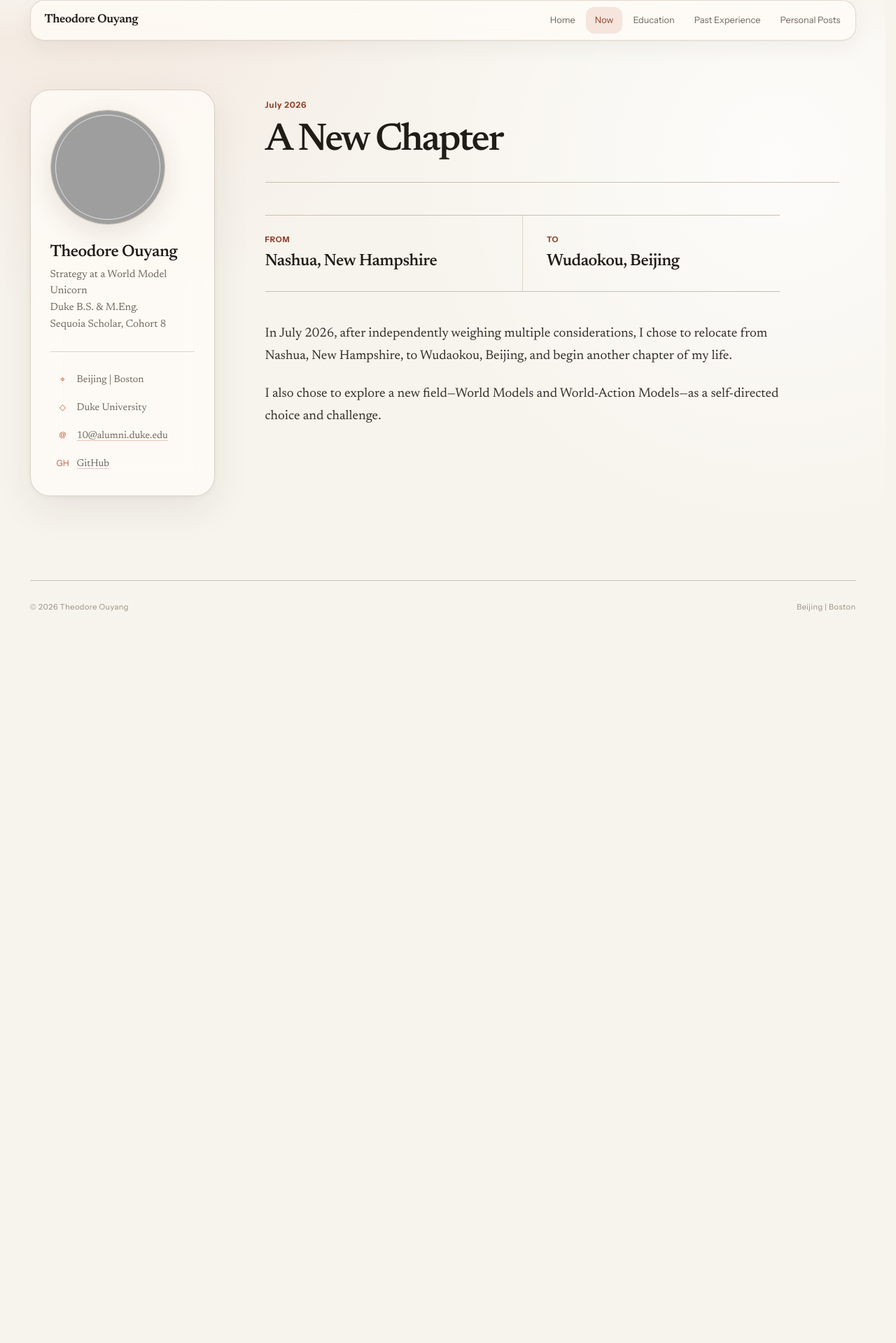
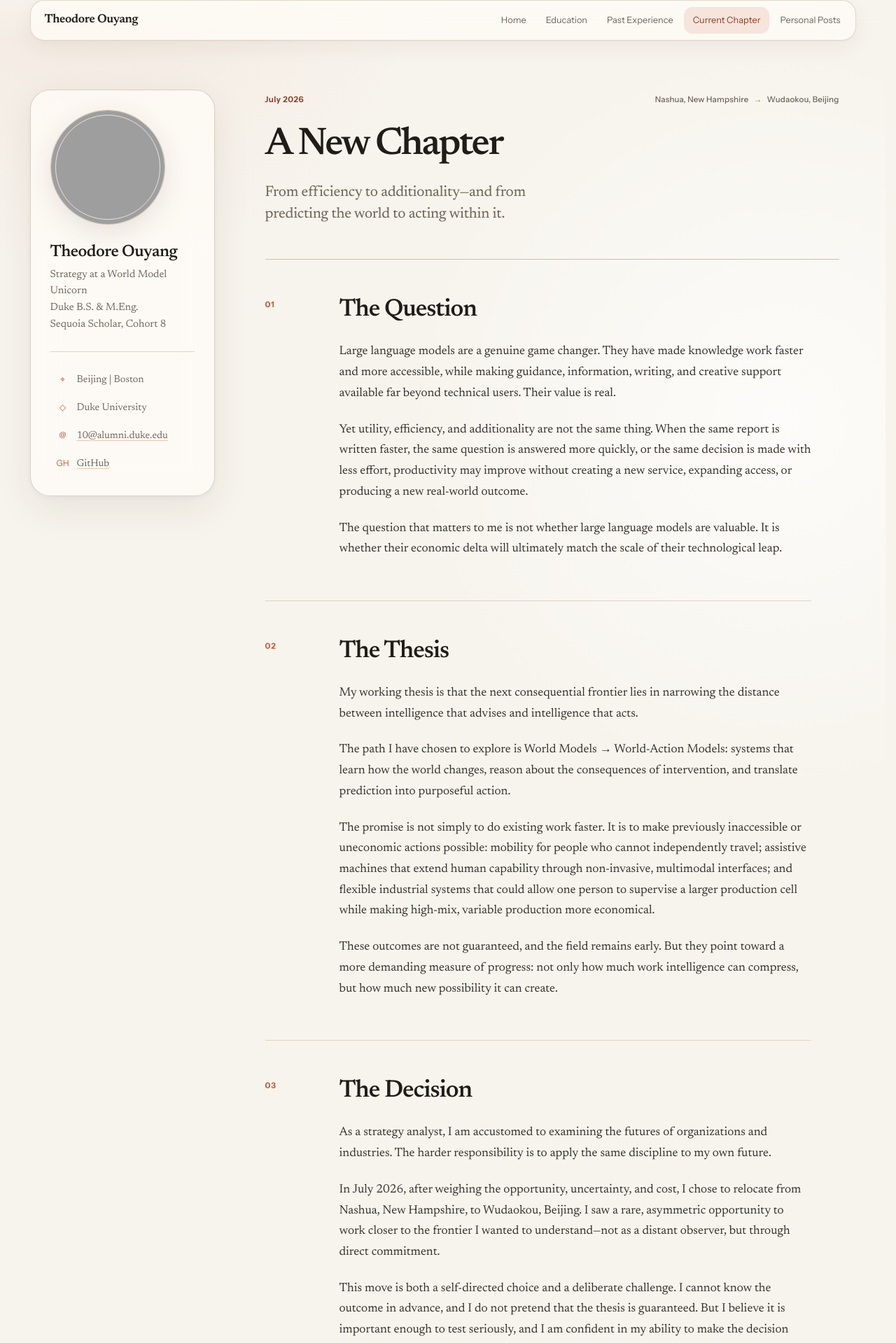
Before and after one commit to 130U/130U.github.io, a Next.js app: page /now in a window 1280 px wide. Shown: the part 12-1931 px from the top of the page at 70% size. Before the commit the page ends 927 px from the top, so only its background shows below. Built offline with nearby package versions, Linux system fonts and the light colour scheme; grey boxes are pictures that could not be loaded.

Commit message:
Rebuild current chapter narrative

```diff
--- a/app/components/SiteShell.tsx
+++ b/app/components/SiteShell.tsx
@@ -5,9 +5,9 @@ type ActivePage = "home" | "now" | "education" | "experience" | "posts";
 
 const navigation: Array<{ key: ActivePage; label: string; href: string }> = [
   { key: "home", label: "Home", href: "/" },
-  { key: "now", label: "Now", href: "/now/" },
   { key: "education", label: "Education", href: "/education/" },
   { key: "experience", label: "Past Experience", href: "/past-experience/" },
+  { key: "now", label: "Current Chapter", href: "/now/" },
   { key: "posts", label: "Personal Posts", href: "/personal-posts/" },
 ];
 
--- a/app/globals.css
+++ b/app/globals.css
@@ -560,61 +560,112 @@ a:focus-visible {
   content: "";
 }
 
-.now-intro .eyebrow {
-  margin-bottom: 14px;
-}
-
-.now-story {
-  max-width: 735px;
-}
-
-.journey-route {
-  display: grid;
-  grid-template-columns: repeat(2, minmax(0, 1fr));
-  margin: 0 0 44px;
-  padding: 0;
-  border-top: 1px solid var(--rule-strong);
-  border-bottom: 1px solid var(--rule-strong);
-}
-
-.journey-route > div {
-  padding: 25px 0 27px;
-}
-
-.journey-route > div + div {
-  padding-left: 34px;
-  border-left: 1px solid var(--rule);
-}
-
-.journey-route dt {
-  margin-bottom: 7px;
+.current-chapter-intro {
+  margin-bottom: 0;
+  padding-top: 6px;
+  padding-bottom: 48px;
+}
+
+.chapter-context {
+  display: flex;
+  align-items: baseline;
+  justify-content: space-between;
+  margin-bottom: 28px;
   color: var(--accent-dark);
-  font-family: var(--mono);
-  font-size: 0.7rem;
+  font-family: var(--sans);
+  font-size: 0.72rem;
+  font-weight: 650;
+  letter-spacing: 0.045em;
+  line-height: 1.45;
+  gap: 24px;
+}
+
+.chapter-context time {
+  flex: 0 0 auto;
+}
+
+.chapter-context p {
+  margin: 0;
+  color: var(--muted);
+  font-weight: 520;
+  letter-spacing: 0.015em;
+  text-align: right;
+}
+
+.chapter-context span {
+  display: inline-block;
+  margin: 0 0.42em;
+  color: var(--accent);
+}
+
+.chapter-subtitle {
+  max-width: 690px;
+  margin: 24px 0 0;
+  color: var(--muted);
+  font-family: var(--body-serif);
+  font-size: clamp(1.15rem, 2vw, 1.32rem);
+  font-weight: 430;
+  line-height: 1.48;
+  letter-spacing: -0.012em;
+  text-wrap: balance;
+}
+
+.current-chapter {
+  max-width: 780px;
+}
+
+.chapter-section {
+  display: grid;
+  grid-template-columns: 72px minmax(0, 1fr);
+  padding: 52px 0 58px;
+  border-bottom: 1px solid var(--rule);
+  gap: 34px;
+}
+
+.chapter-number {
+  margin: 7px 0 0;
+  color: var(--accent);
+  font-family: var(--sans);
+  font-size: 0.72rem;
   font-weight: 700;
-  letter-spacing: 0.06em;
-  text-transform: uppercase;
-}
-
-.journey-route dd {
-  margin: 0;
-  color: var(--ink-strong);
-  font-family: var(--body-serif);
-  font-size: clamp(1.18rem, 2.4vw, 1.48rem);
-  font-weight: 550;
-  line-height: 1.25;
-  letter-spacing: -0.02em;
-}
-
-.now-copy {
+  letter-spacing: 0.08em;
+  line-height: 1;
+}
+
+.chapter-section-copy h2 {
+  margin: 0 0 26px;
+  color: var(--ink-strong);
+  font-family: var(--body-serif);
+  font-size: clamp(1.72rem, 3vw, 2.18rem);
+  font-weight: 560;
+  line-height: 1.12;
+  letter-spacing: -0.032em;
+}
+
+.chapter-section-copy p {
+  margin: 0 0 22px;
   color: var(--ink);
-  font-family: var(--serif);
-  font-size: 1.16rem;
+  font-family: var(--body-serif);
+  font-size: 1.08rem;
+  font-weight: 390;
   line-height: 1.72;
 }
 
-.now-copy p {
-  margin: 0 0 22px;
+.chapter-section-copy p:last-child {
+  margin-bottom: 0;
+}
+
+.chapter-closing {
+  max-width: 650px;
+  margin: 0 0 8px 106px;
+  padding: 48px 0 0;
+  color: var(--ink-strong);
+  font-family: var(--body-serif);
+  font-size: clamp(1.4rem, 2.8vw, 1.88rem);
+  font-weight: 520;
+  line-height: 1.3;
+  letter-spacing: -0.025em;
+  text-wrap: balance;
 }
 
 .experience-intro {
@@ -1230,6 +1281,31 @@ a:focus-visible {
     padding: 32px 0 76px;
   }
 
+  .current-chapter-intro {
+    padding-bottom: 38px;
+  }
+
+  .chapter-context {
+    display: grid;
+    margin-bottom: 22px;
+    gap: 7px;
+  }
+
+  .chapter-context p {
+    text-align: left;
+  }
+
+  .chapter-section {
+    grid-template-columns: 46px minmax(0, 1fr);
+    padding: 44px 0 48px;
+    gap: 20px;
+  }
+
+  .chapter-closing {
+    margin-left: 66px;
+    padding-top: 42px;
+  }
+
   .profile-sidebar {
     position: static;
     display: grid;
@@ -1379,15 +1455,36 @@ a:focus-visible {
     gap: 4px;
   }
 
-  .course-list,
-  .journey-route {
+  .course-list {
     grid-template-columns: 1fr;
   }
 
-  .journey-route > div + div {
-    padding-left: 0;
-    border-top: 1px solid var(--rule);
-    border-left: 0;
+  .chapter-context {
+    font-size: 0.68rem;
+  }
+
+  .chapter-section {
+    grid-template-columns: 1fr;
+    padding: 38px 0 42px;
+    gap: 16px;
+  }
+
+  .chapter-number {
+    margin-top: 0;
+  }
+
+  .chapter-section-copy h2 {
+    margin-bottom: 22px;
+  }
+
+  .chapter-section-copy p {
+    font-size: 1.04rem;
+    line-height: 1.68;
+  }
+
+  .chapter-closing {
+    margin-left: 0;
+    padding-top: 38px;
   }
 
   .practice-note {
--- a/app/now/page.tsx
+++ b/app/now/page.tsx
@@ -2,44 +2,118 @@ import type { Metadata } from "next";
 import { SiteShell } from "../components/SiteShell";
 
 export const metadata: Metadata = {
-  title: "Now",
-  description: "A new chapter beginning in July 2026.",
+  title: "Current Chapter",
+  description:
+    "A personal note on Theodore Ouyang's July 2026 relocation and exploration of World Models and World-Action Models.",
 };
 
 export default function NowPage() {
   return (
     <SiteShell active="now">
-      <header className="page-intro plain-page-intro now-intro">
-        <p className="eyebrow">
+      <header className="page-intro current-chapter-intro">
+        <div className="chapter-context" aria-label="Chapter context">
           <time dateTime="2026-07">July 2026</time>
+          <p>
+            Nashua, New Hampshire <span aria-hidden="true">→</span> Wudaokou,
+            Beijing
+          </p>
+        </div>
+        <h1 id="now-heading">A New Chapter</h1>
+        <p className="chapter-subtitle">
+          From efficiency to additionality—and from predicting the world to
+          acting within it.
         </p>
-        <h1 id="now-heading">A New Chapter</h1>
       </header>
 
-      <section className="now-story" aria-labelledby="now-heading">
-        <dl className="journey-route" aria-label="Relocation">
-          <div>
-            <dt>From</dt>
-            <dd>Nashua, New Hampshire</dd>
+      <article className="current-chapter" aria-labelledby="now-heading">
+        <section className="chapter-section" aria-labelledby="chapter-question">
+          <p className="chapter-number" aria-hidden="true">01</p>
+          <div className="chapter-section-copy">
+            <h2 id="chapter-question">The Question</h2>
+            <p>
+              Large language models are a genuine game changer. They have made
+              knowledge work faster and more accessible, while making guidance,
+              information, writing, and creative support available far beyond
+              technical users. Their value is real.
+            </p>
+            <p>
+              Yet utility, efficiency, and additionality are not the same thing.
+              When the same report is written faster, the same question is
+              answered more quickly, or the same decision is made with less
+              effort, productivity may improve without creating a new service,
+              expanding access, or producing a new real-world outcome.
+            </p>
+            <p>
+              The question that matters to me is not whether large language
+              models are valuable. It is whether their economic delta will
+              ultimately match the scale of their technological leap.
+            </p>
           </div>
-          <div>
-            <dt>To</dt>
-            <dd>Wudaokou, Beijing</dd>
+        </section>
+
+        <section className="chapter-section" aria-labelledby="chapter-thesis">
+          <p className="chapter-number" aria-hidden="true">02</p>
+          <div className="chapter-section-copy">
+            <h2 id="chapter-thesis">The Thesis</h2>
+            <p>
+              My working thesis is that the next consequential frontier lies in
+              narrowing the distance between intelligence that advises and
+              intelligence that acts.
+            </p>
+            <p>
+              The path I have chosen to explore is World Models → World-Action
+              Models: systems that learn how the world changes, reason about the
+              consequences of intervention, and translate prediction into
+              purposeful action.
+            </p>
+            <p>
+              The promise is not simply to do existing work faster. It is to
+              make previously inaccessible or uneconomic actions possible:
+              mobility for people who cannot independently travel; assistive
+              machines that extend human capability through non-invasive,
+              multimodal interfaces; and flexible industrial systems that could
+              allow one person to supervise a larger production cell while
+              making high-mix, variable production more economical.
+            </p>
+            <p>
+              These outcomes are not guaranteed, and the field remains early.
+              But they point toward a more demanding measure of progress: not
+              only how much work intelligence can compress, but how much new
+              possibility it can create.
+            </p>
           </div>
-        </dl>
+        </section>
 
-        <div className="now-copy">
-          <p>
-            In July 2026, after independently weighing multiple considerations,
-            I chose to relocate from Nashua, New Hampshire, to Wudaokou,
-            Beijing, and begin another chapter of my life.
-          </p>
-          <p>
-            I also chose to explore a new field—World Models and World-Action
-            Models—as a self-directed choice and challenge.
-          </p>
-        </div>
-      </section>
+        <section className="chapter-section" aria-labelledby="chapter-decision">
+          <p className="chapter-number" aria-hidden="true">03</p>
+          <div className="chapter-section-copy">
+            <h2 id="chapter-decision">The Decision</h2>
+            <p>
+              As a strategy analyst, I am accustomed to examining the futures
+              of organizations and industries. The harder responsibility is to
+              apply the same discipline to my own future.
+            </p>
+            <p>
+              In July 2026, after weighing the opportunity, uncertainty, and
+              cost, I chose to relocate from Nashua, New Hampshire, to Wudaokou,
+              Beijing. I saw a rare, asymmetric opportunity to work closer to
+              the frontier I wanted to understand—not as a distant observer,
+              but through direct commitment.
+            </p>
+            <p>
+              This move is both a self-directed choice and a deliberate
+              challenge. I cannot know the outcome in advance, and I do not
+              pretend that the thesis is guaranteed. But I believe it is
+              important enough to test seriously, and I am confident in my
+              ability to make the decision meaningful.
+            </p>
+          </div>
+        </section>
+
+        <p className="chapter-closing">
+          Strategy is ultimately a choice under uncertainty. This is mine.
+        </p>
+      </article>
     </SiteShell>
   );
 }
```
Also changed, not shown: 1 other file (tests, documents, lock files or other folders).
